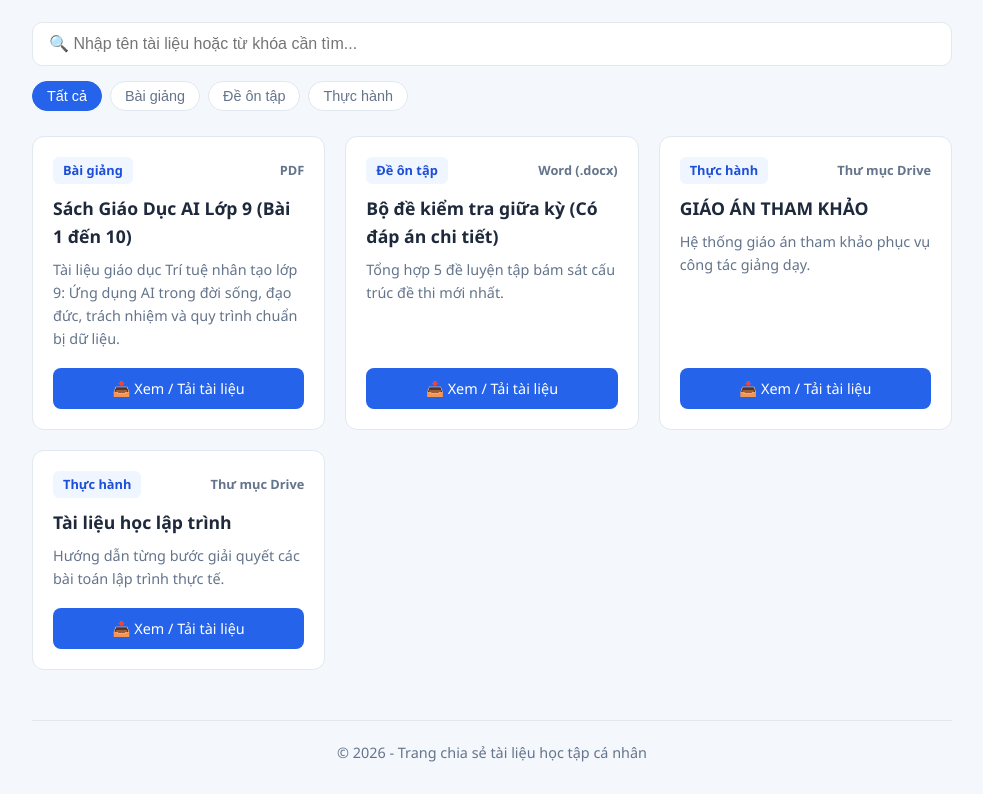
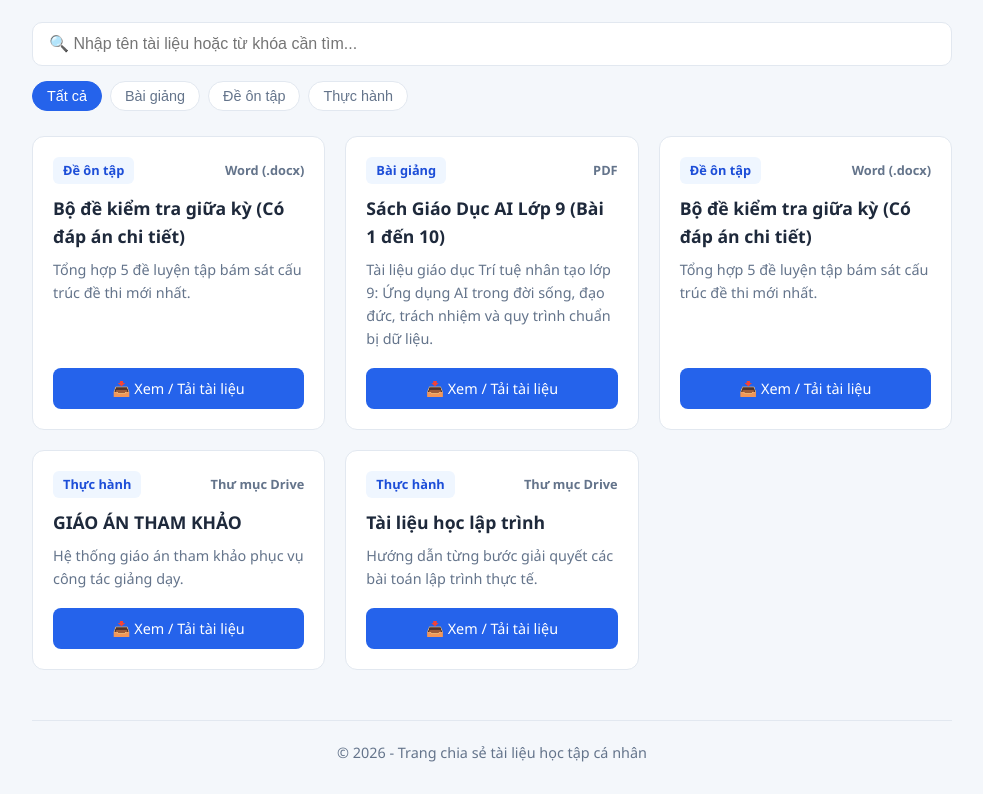
Before and after one commit to thiphuoclanhdata-svg/mrlanh, a plain HTML site: page index.html in a window 1280 px wide. Shown: the part 134-928 px from the top of the page, without its empty margins (148-1131 px from the left). Drawn offline with Linux system fonts and the light colour scheme.

Commit message:
Add files via upload

```diff
--- a/index.html
+++ b/index.html
@@ -212,6 +212,13 @@
 
   <script>
     const documents = [
+     {
+        title: "Bộ đề kiểm tra giữa kỳ (Có đáp án chi tiết)",
+        category: "Đề ôn tập",
+        type: "Word (.docx)",
+        desc: "Tổng hợp 5 đề luyện tập bám sát cấu trúc đề thi mới nhất.",
+        link: "https://drive.google.com/file/d/1iBYiAEDt4ZwiZS8ag8s9F8jrmm5GdA9P/view?usp=sharing"
+      },
       {
         title: "Sách Giáo Dục AI Lớp 9 (Bài 1 đến 10)",
         category: "Bài giảng",
```
